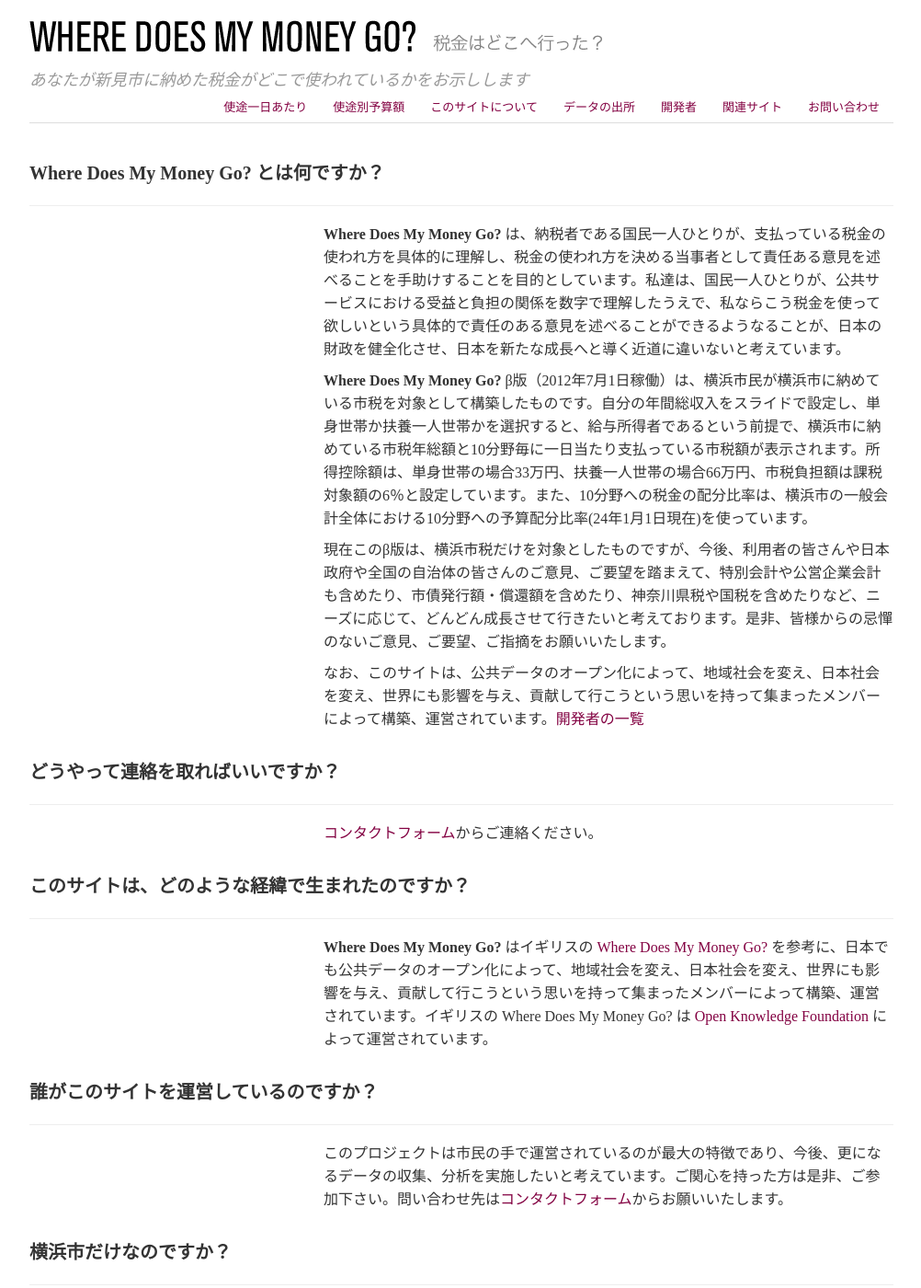
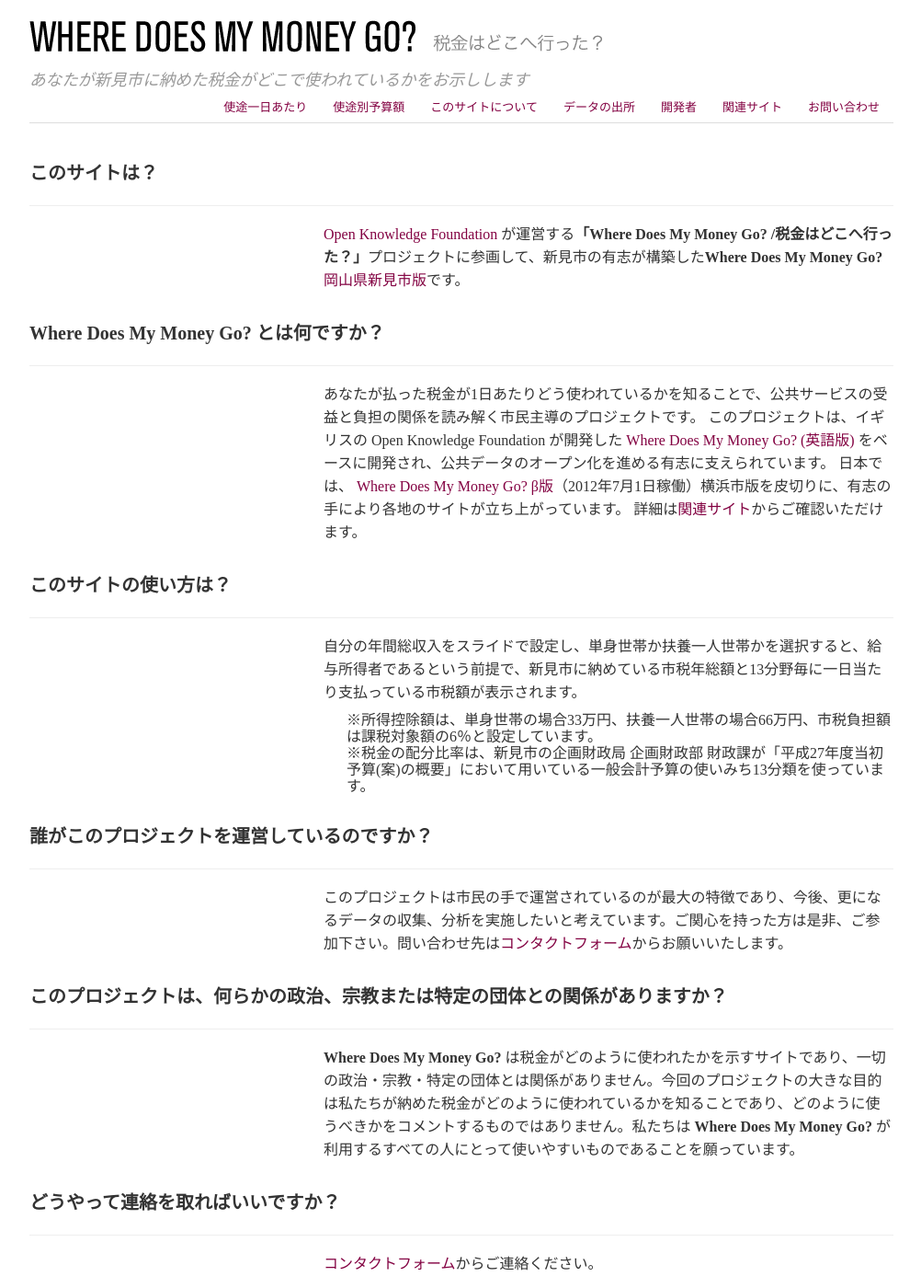
Before and after one commit to data-cradle/spending-niimi, a Jekyll site: the page built from about.html, in a window 1280 px wide and 1400 px high. Shown: the whole window at 92% size, without its empty margins (138-1140 px from the left). Built offline with Jekyll 4.4.1, drawn with Linux system fonts in a browser that asks for light colours; nearby versions of some CDN libraries; some of the changed text lies outside the part shown.

Commit message:
update city name

```diff
--- a/about.html
+++ b/about.html
@@ -3,17 +3,51 @@
 title: About
 ---
 
+<h2 class="page-header">このサイトは？</h2>
+
+<div class="row">
+  <div class="span8 offset4">
+    <p><a href="http://okfn.org/">Open Knowledge Foundation</a> が運営する<strong>「Where Does My Money Go? /税金はどこへ行った？」</strong>プロジェクトに参画して、新見市の有志が構築した<strong>Where Does My Money Go?</strong><a href="http://map.goo.ne.jp/ocn/?address=%E5%B2%A1%E5%B1%B1%E7%9C%8C%E5%80%89%E6%95%B7%E5%B8%82%E7%89%88%E3%81%A7%E3%81%99%E3%80%82&ZM=9&SZ=480,360">岡山県新見市版</a>です。</p>
+</div>
+</div>
 <h2 class="page-header">Where Does My Money Go? とは何ですか？</h2>
 
 <div class="row">
   <div class="span8 offset4">
-    <p><strong>Where Does My Money Go?</strong> は、納税者である国民一人ひとりが、支払っている税金の使われ方を具体的に理解し、税金の使われ方を決める当事者として責任ある意見を述べることを手助けすることを目的としています。私達は、国民一人ひとりが、公共サービスにおける受益と負担の関係を数字で理解したうえで、私ならこう税金を使って欲しいという具体的で責任のある意見を述べることができるようなることが、日本の財政を健全化させ、日本を新たな成長へと導く近道に違いないと考えています。</p>
+    <p>あなたが払った税金が1日あたりどう使われているかを知ることで、公共サービスの受益と負担の関係を読み解く市民主導のプロジェクトです。
+    このプロジェクトは、イギリスの Open Knowledge Foundation が開発した <a href="http://www.wheredoesmymoneygo.org/">Where Does My Money Go? (英語版) </a>をベースに開発され、公共データのオープン化を進める有志に支えられています。
+    日本では、<a href="http://yokohama.spending.jp/"> Where Does My Money Go? β版</a>（2012年7月1日稼働）横浜市版を皮切りに、有志の手により各地のサイトが立ち上がっています。
+    詳細は<a href="http://kurashiki.spending.jp/links.html">関連サイト</a>からご確認いただけます。</p>
+  </div>
+</div>
 
-    <p><strong>Where Does My Money Go?</strong> β版（2012年7月1日稼働）は、横浜市民が横浜市に納めている市税を対象として構築したものです。自分の年間総収入をスライドで設定し、単身世帯か扶養一人世帯かを選択すると、給与所得者であるという前提で、横浜市に納めている市税年総額と10分野毎に一日当たり支払っている市税額が表示されます。所得控除額は、単身世帯の場合33万円、扶養一人世帯の場合66万円、市税負担額は課税対象額の6％と設定しています。また、10分野への税金の配分比率は、横浜市の一般会計全体における10分野への予算配分比率(24年1月1日現在)を使っています。</p>
 
-    <p>現在このβ版は、横浜市税だけを対象としたものですが、今後、利用者の皆さんや日本政府や全国の自治体の皆さんのご意見、ご要望を踏まえて、特別会計や公営企業会計も含めたり、市債発行額・償還額を含めたり、神奈川県税や国税を含めたりなど、ニーズに応じて、どんどん成長させて行きたいと考えております。是非、皆様からの忌憚のないご意見、ご要望、ご指摘をお願いいたします。</p>
+<h2 class="page-header"><a name="supported-by"></a> このサイトの使い方は？ </h2>
 
-    <p>なお、このサイトは、公共データのオープン化によって、地域社会を変え、日本社会を変え、世界にも影響を与え、貢献して行こうという思いを持って集まったメンバーによって構築、運営されています。<a href="about.html">開発者の一覧</a></p>
+<div class="row">
+  <div class="span8 offset4">
+    <p>自分の年間総収入をスライドで設定し、単身世帯か扶養一人世帯かを選択すると、給与所得者であるという前提で、新見市に納めている市税年総額と13分野毎に一日当たり支払っている市税額が表示されます。
+    <ul>
+      <li style="list-style:none">※所得控除額は、単身世帯の場合33万円、扶養一人世帯の場合66万円、市税負担額は課税対象額の6％と設定しています。</li>
+      <li style="list-style:none">※税金の配分比率は、新見市の企画財政局 企画財政部 財政課が「平成27年度当初予算(案)の概要」において用いている一般会計予算の使いみち13分類を使っています。</li>
+    </ul>
+    </p>
+
+  </div>
+</div>
+
+<h2 class="page-header">誰がこのプロジェクトを運営しているのですか？</h2>
+
+<div class="row">
+  <div class="span8 offset4">
+    <p>このプロジェクトは市民の手で運営されているのが最大の特徴であり、今後、更になるデータの収集、分析を実施したいと考えています。ご関心を持った方は是非、ご参加下さい。問い合わせ先は<a href="contact.html">コンタクトフォーム</a>からお願いいたします。
+  </div>
+</div>
+
+<h2 class="page-header">このプロジェクトは、何らかの政治、宗教または特定の団体との関係がありますか？</h2>
+<div class="row">
+  <div class="span8 offset4">
+    <p><strong>Where Does My Money Go?</strong> は税金がどのように使われたかを示すサイトであり、一切の政治・宗教・特定の団体とは関係がありません。今回のプロジェクトの大きな目的は私たちが納めた税金がどのように使われているかを知ることであり、どのように使うべきかをコメントするものではありません。私たちは <strong>Where Does My Money Go?</strong> が利用するすべての人にとって使いやすいものであることを願っています。</p>
   </div>
 </div>
 
@@ -21,42 +55,7 @@
 
 <div class="row">
   <div class="span8 offset4">
-    <p><a href="contact.html">コンタクトフォーム</a>からご連絡ください。</p>
+    <p><a href="contact.html">コンタクトフォーム</a>からご連絡ください。</p><br>このサイトは、<strong>高梁川流域オープンデータポータルサイト「<a href="dhttp://dataeye.jp/pages/content/index.html">dataeye データから見えるもの</a>」</strong>のコンテンツの一つです。
+ご意見・ご要望がございましたら、<strong>「<a href="http://dataeye.jp/contact/contact_register/index.html">dataeye アイデアボックス</a>」</strong>からご連絡ください。
   </div>
 </div>
-
-<h2 class="page-header"><a name="supported-by"></a> このサイトは、どのような経緯で生まれたのですか？ </h2>
-
-<div class="row">
-  <div class="span8 offset4">
-    <p><strong>Where Does My Money Go?</strong> はイギリスの <a href="http://www.wheredoesmymoneygo.org/">Where Does My Money Go?</a> を参考に、日本でも公共データのオープン化によって、地域社会を変え、日本社会を変え、世界にも影響を与え、貢献して行こうという思いを持って集まったメンバーによって構築、運営されています。イギリスの Where Does My Money Go? は <a href="http://okfn.org/">Open Knowledge Foundation</a> によって運営されています。</p>
-
-  </div>
-</div>
-
-
-<h2 class="page-header">誰がこのサイトを運営しているのですか？</h2>
-
-<div class="row">
-  <div class="span8 offset4">
-    <p>このプロジェクトは市民の手で運営されているのが最大の特徴であり、今後、更になるデータの収集、分析を実施したいと考えています。ご関心を持った方は是非、ご参加下さい。問い合わせ先は<a href="contact.html">コンタクトフォーム</a>からお願いいたします。</p>
-    </p>
-  </div>
-</div>
-
-<h2 class="page-header">横浜市だけなのですか？</h2>
-
-<div class="row">
-  <div class="span8 offset4">
-    <p>各地の有志の手により、横浜以外にもサイトが立ち上がっています。詳細は<a href="links.html">関連サイト</a>からご確認いただけます。</p>
-    </p>
-  </div>
-</div>
-
-
-<h2 class="page-header">このプロジェクトは、何らかの政治、宗教または特定の団体との関係がありますか？</h2>
-<div class="row">
-  <div class="span8 offset4">
-    <p><strong>Where Does My Money Go?</strong> は横浜市税がどのように使われたかを示すサイトであり、一切の政治・宗教・特定の団体とは関係がありません。また、横浜市税を何に使うべきで、何に使うべきでないのかを主張するサイトでもありません。今回のプロジェクトの大きな目的は私たちが納めた税金がどのように使われているかを知ることであり、どのように使うべきかをコメントするものではありません。私たちは <strong>Where Does My Money Go?</strong> が利用するすべての人にとって使いやすいものであることを願っています。</p>
-  </div>
-</div>
```
